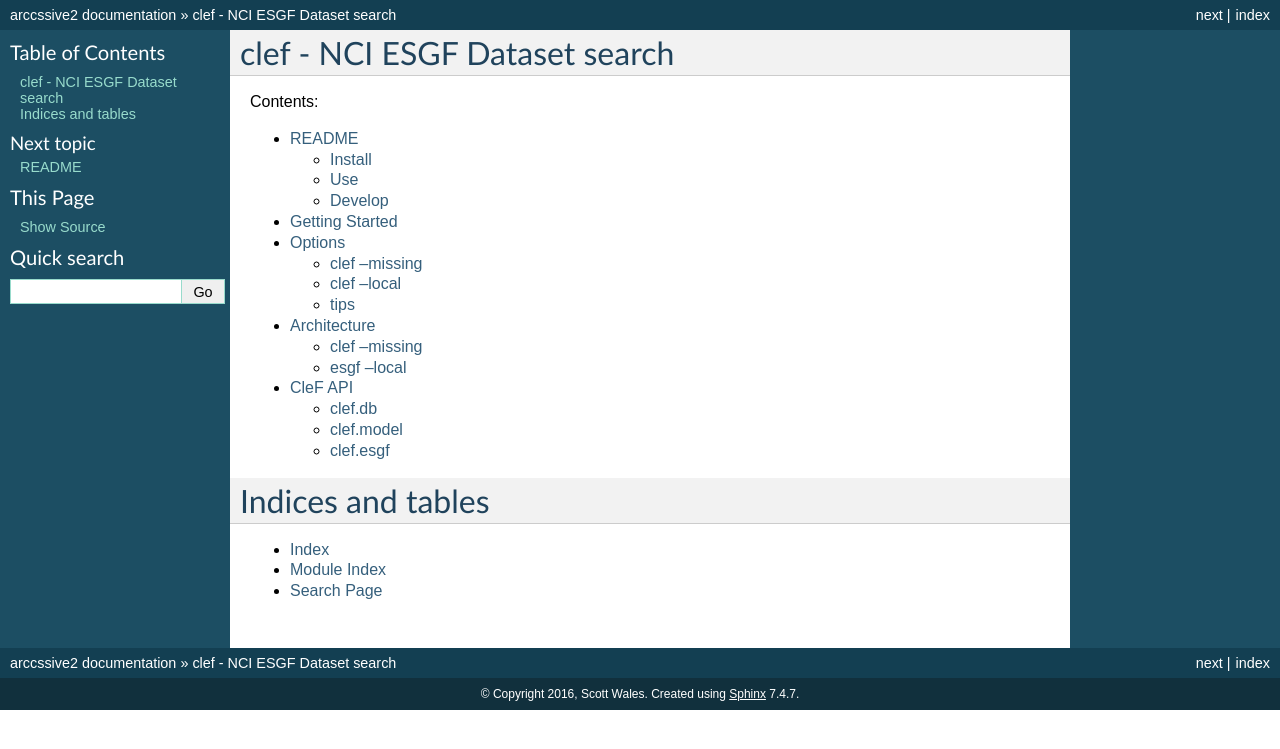
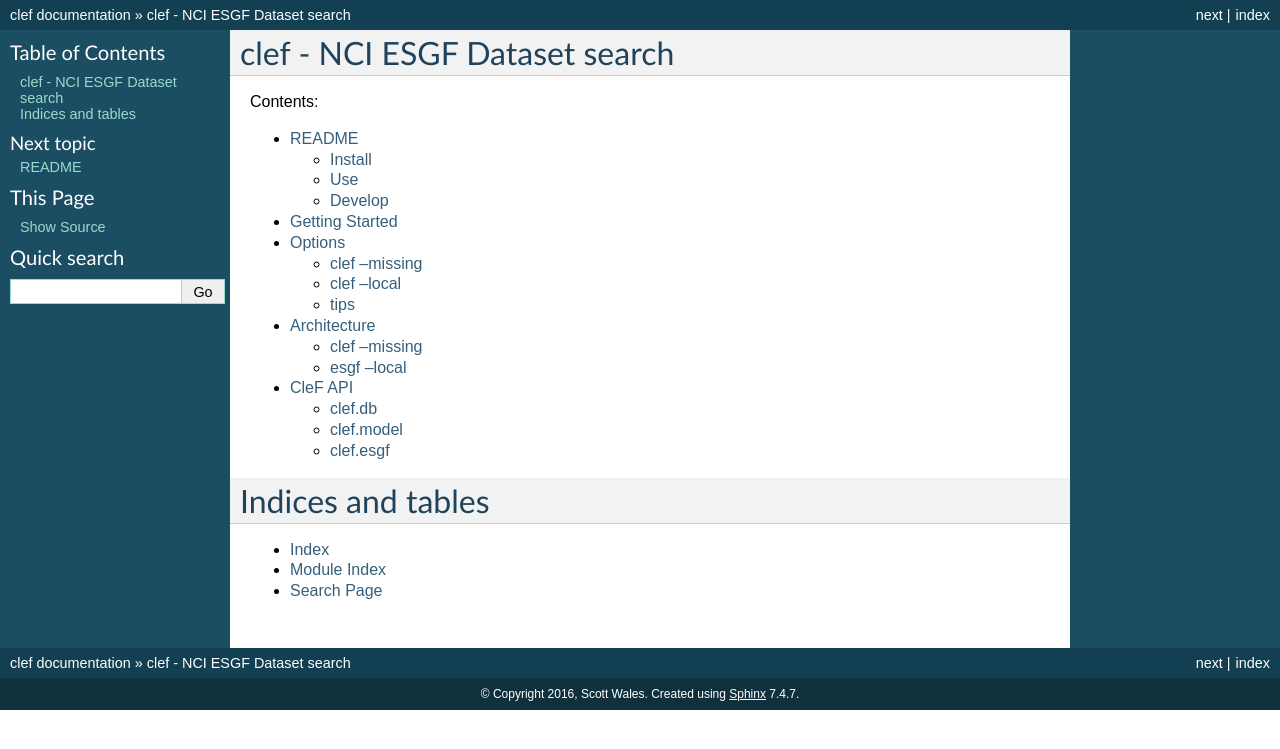
Before and after one commit to coecms/clef, a Sphinx documentation site: the page built from docs/index.rst, in a window 1280 px wide. Shown: the top 749 px of the page. Built offline with Sphinx 7.4.7, drawn with Linux system fonts in a browser that asks for light colours; pages that are not in the unit, such as notebooks, are missing from menus.

Commit message:
Update name in docs

```diff
--- a/README.rst
+++ b/README.rst
@@ -2,7 +2,7 @@
 clef
 =============================
 
-clef
+NCI ESGF Replica Search - Developed by the CLEX CMS team, powered by ESGF and the NCI MAS database
 
 .. image:: https://readthedocs.org/projects/clef/badge/?version=stable
   :target: https://readthedocs.org/projects/clef/?badge=stable
--- a/docs/conf.py
+++ b/docs/conf.py
@@ -1,6 +1,6 @@
 # -*- coding: utf-8 -*-
 #
-# arccssive2 documentation build configuration file, created by
+# clef documentation build configuration file, created by
 # sphinx-quickstart on Fri May 13 10:16:43 2016.
 #
 # This file is execfile()d with the current directory set to its
@@ -52,7 +52,7 @@ source_suffix = ['.rst']
 master_doc = 'index'
 
 # General information about the project.
-project = u'arccssive2'
+project = u'clef'
 copyright = u'2016, Scott Wales'
 author = u'Scott Wales'
 
@@ -130,7 +130,7 @@ html_theme = 'default'
 
 # The name for this set of Sphinx documents.
 # "<project> v<release> documentation" by default.
-#html_title = u'arccssive2 v0.1'
+#html_title = u'clef v0.1'
 
 # A shorter title for the navigation bar.  Default is the same as html_title.
 #html_short_title = None
@@ -212,7 +212,7 @@ html_static_path = ['_static']
 #html_search_scorer = 'scorer.js'
 
 # Output file base name for HTML help builder.
-htmlhelp_basename = 'arccssive2doc'
+htmlhelp_basename = 'clefdoc'
 
 # -- Options for LaTeX output ---------------------------------------------
 
@@ -234,7 +234,7 @@ latex_elements = {
 # (source start file, target name, title,
 #  author, documentclass [howto, manual, or own class]).
 latex_documents = [
-    (master_doc, 'arccssive2.tex', u'arccssive2 Documentation',
+    (master_doc, 'clef.tex', u'clef Documentation',
      u'Scott Wales', 'manual'),
 ]
 
@@ -264,7 +264,7 @@ latex_documents = [
 # One entry per manual page. List of tuples
 # (source start file, name, description, authors, manual section).
 man_pages = [
-    (master_doc, 'arccssive2', u'arccssive2 Documentation',
+    (master_doc, 'clef', u'clef Documentation',
      [author], 1)
 ]
 
@@ -278,8 +278,8 @@ man_pages = [
 # (source start file, target name, title, author,
 #  dir menu entry, description, category)
 texinfo_documents = [
-    (master_doc, 'arccssive2', u'arccssive2 Documentation',
-     author, 'arccssive2', 'arccssive2',
+    (master_doc, 'clef', u'clef Documentation',
+     author, 'clef', 'clef',
      'Miscellaneous'),
 ]
 
```
